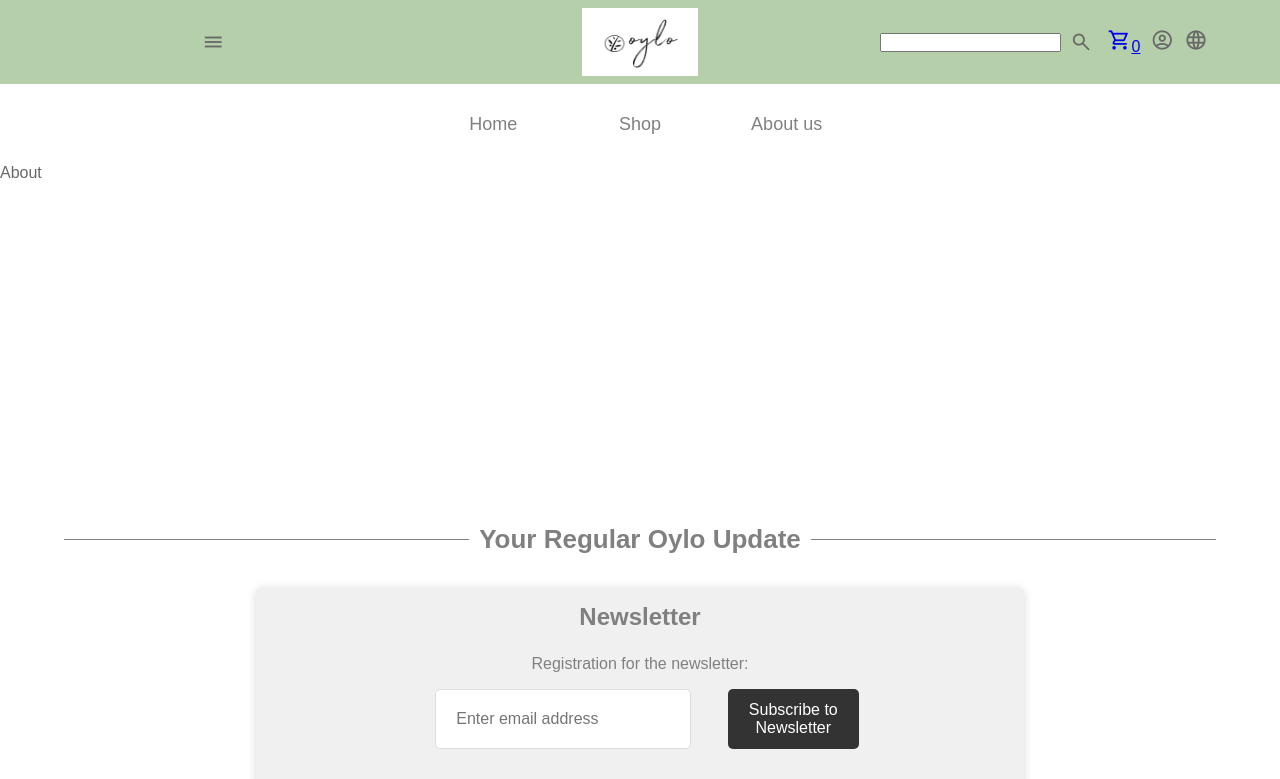
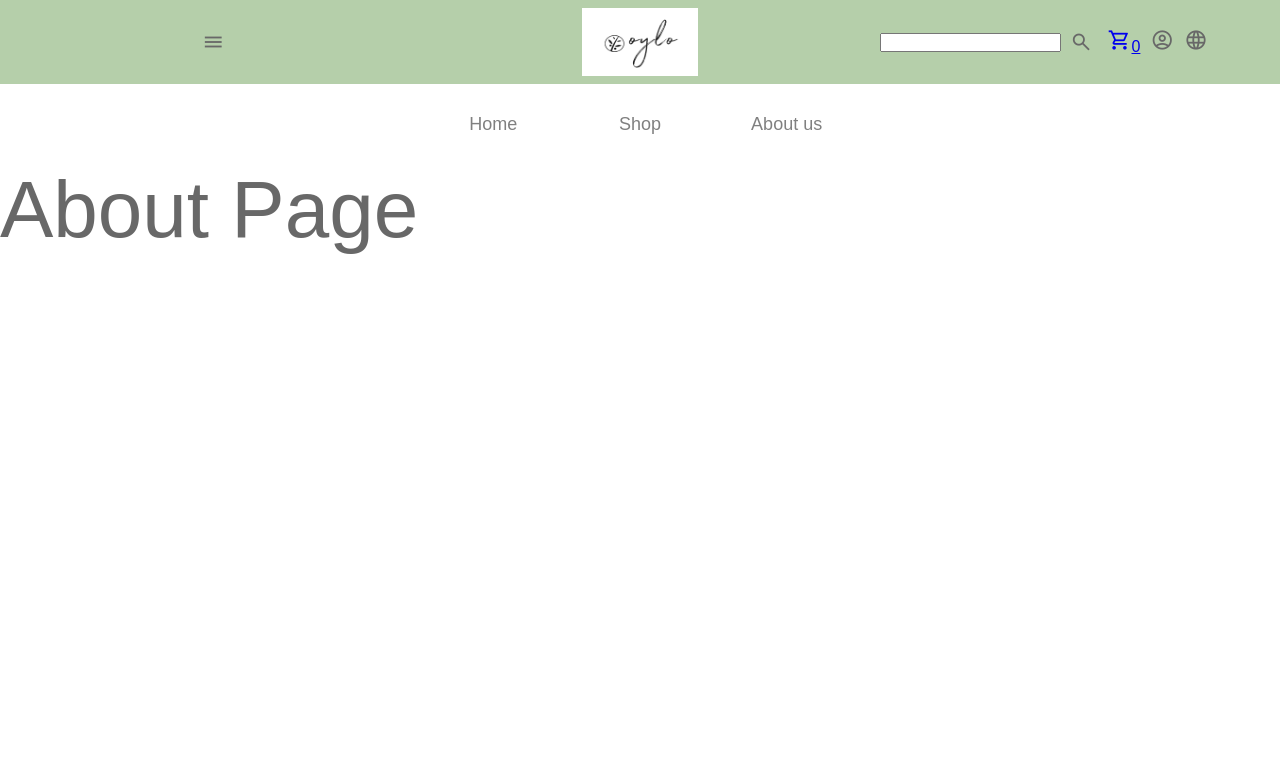
Before and after one commit to lunks/oil-shop, a React (Create React App) app in the folder frontend/: page /about in a window 1280 px wide. Shown: the top 779 px of the page. Built offline with nearby package versions, Linux system fonts and the light colour scheme; a web font is replaced by a local one.

Commit message:
provisory about page

```diff
--- a/frontend/src/pages/About/About.js
+++ b/frontend/src/pages/About/About.js
@@ -1,7 +1,12 @@
 import React from "react"
+import styles from "../../styles/pages/_about.module.scss"
 
 const About = () => {
-  return <div>About</div>
+  return (
+    <div className={styles.rootDiv}>
+      <div className={styles.text}>About Page</div>
+    </div>
+  )
 }
 
 export default About
```
